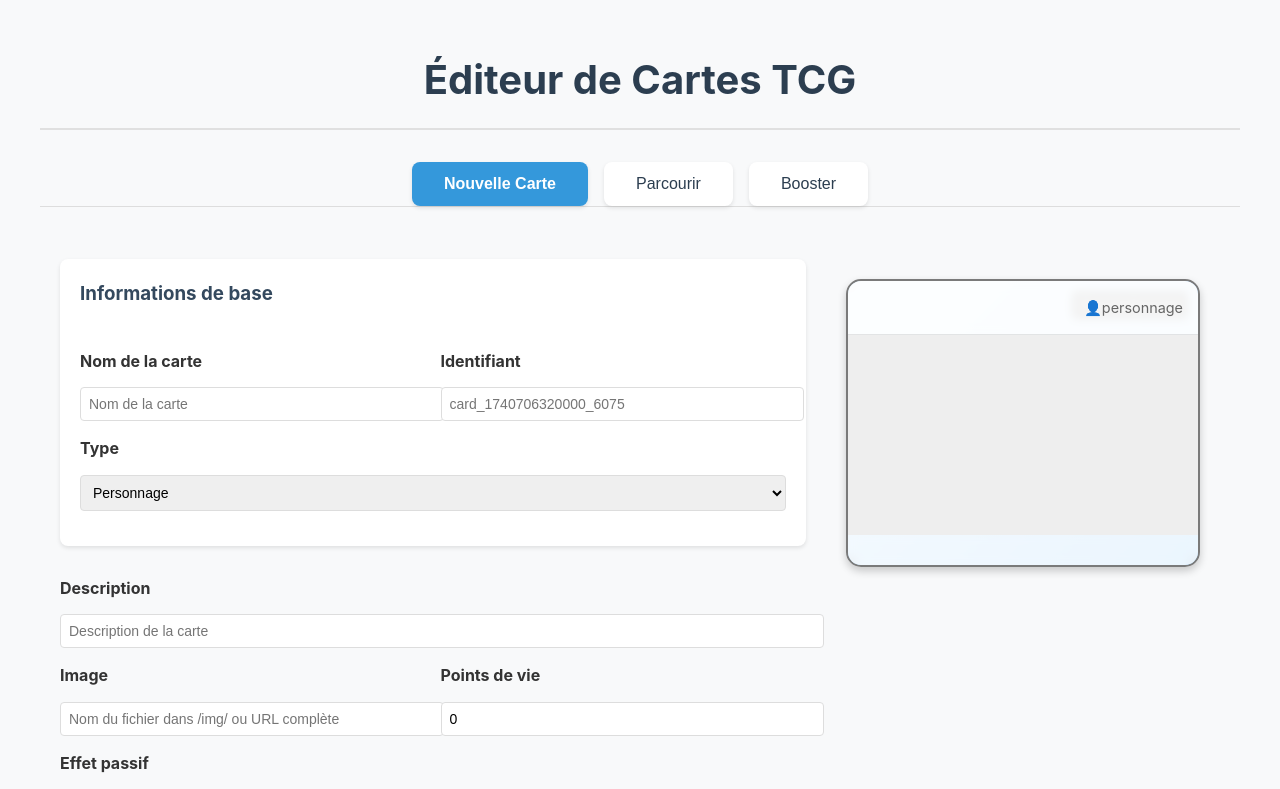
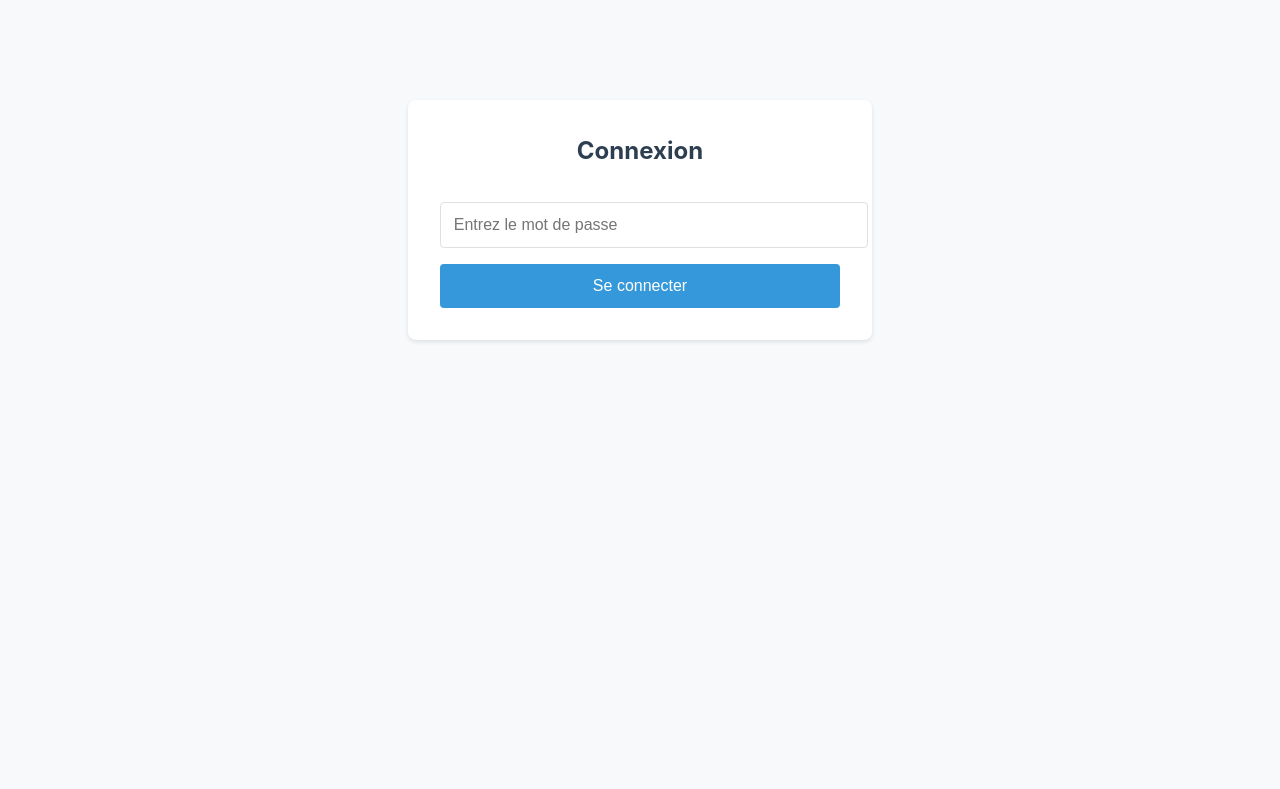
Before and after one commit to geraldmas/yeayeayea, a React (Create React App) app: page / in a window 1280 px wide. Shown: the top 789 px of the page. Built offline with nearby package versions, Linux system fonts and the light colour scheme.

Commit message:
Add login component and authentication logic to App

```diff
--- a/src/App.css
+++ b/src/App.css
@@ -527,3 +527,52 @@ button:hover {
   border-radius: 8px;
   box-shadow: 0 2px 4px rgba(0, 0, 0, 0.1);
 }
+
+.login-container {
+  max-width: 400px;
+  margin: 100px auto;
+  padding: 2rem;
+  background-color: white;
+  border-radius: 8px;
+  box-shadow: 0 2px 4px rgba(0, 0, 0, 0.1);
+}
+
+.login-container h2 {
+  text-align: center;
+  margin-bottom: 2rem;
+  color: var(--text-color);
+}
+
+.form-group {
+  margin-bottom: 1rem;
+}
+
+.password-input {
+  width: 100%;
+  padding: 0.8rem;
+  border: 1px solid var(--border-color);
+  border-radius: 4px;
+  font-size: 1rem;
+}
+
+.login-button {
+  width: 100%;
+  padding: 0.8rem;
+  background-color: var(--primary-color);
+  color: white;
+  border: none;
+  border-radius: 4px;
+  font-size: 1rem;
+  cursor: pointer;
+  transition: background-color 0.2s;
+}
+
+.login-button:hover {
+  background-color: #2980b9;
+}
+
+.error-message {
+  color: var(--error-color);
+  margin-bottom: 1rem;
+  text-align: center;
+}
--- a/src/App.tsx
+++ b/src/App.tsx
@@ -3,12 +3,14 @@ import CardForm from './components/CardForm';
 import BoosterForm from './components/BoosterForm';
 import CardBrowser from './components/CardBrowser';
 import Notification from './components/Notification';
+import Login from './components/Login';
 import { Card, Booster } from './types';
 import { validateCard } from './utils/validation';
 import { saveCard } from './utils/supabaseClient';
 import './App.css';
 
 const App: React.FC = () => {
+  const [isAuthenticated, setIsAuthenticated] = useState<boolean>(false);
   const [activeTab, setActiveTab] = useState<'card' | 'booster' | 'browser'>('card');
   const [jsonPreview, setJsonPreview] = useState<string>('');
   const [notification, setNotification] = useState<{ message: string; type: 'success' | 'error' | 'info' } | null>(null);
@@ -108,6 +110,17 @@ const App: React.FC = () => {
     setJsonPreview(JSON.stringify(activeTab === 'card' ? cardData : boosterData, null, 2));
   }, [activeTab, cardData, boosterData]);
 
+  useEffect(() => {
+    const auth = localStorage.getItem('isAuthenticated');
+    if (auth === 'true') {
+      setIsAuthenticated(true);
+    }
+  }, []);
+
+  if (!isAuthenticated) {
+    return <Login onLogin={setIsAuthenticated} />;
+  }
+
   return (
     <div className="container">
       {notification && (
@@ -119,7 +132,7 @@ const App: React.FC = () => {
       )}
 
       <header>
-        <h1>Éditeur de Cartes TCG</h1>
+        <h1>Éditeur de cartes</h1>
       </header>
 
       <div className="tab-container">
--- /dev/null
+++ b/src/components/Login.tsx
@@ -0,0 +1,45 @@
+import React, { useState } from 'react';
+
+interface LoginProps {
+  onLogin: (isAuthenticated: boolean) => void;
+}
+
+const Login: React.FC<LoginProps> = ({ onLogin }) => {
+  const [password, setPassword] = useState('');
+  const [error, setError] = useState('');
+
+  const handleSubmit = (e: React.FormEvent) => {
+    e.preventDefault();
+    const cleanPassword = password.trim();
+    // Mot de passe simple pour démonstration
+    if (cleanPassword === 'vanderestgay') {
+      localStorage.setItem('isAuthenticated', 'true');
+      onLogin(true);
+    } else {
+      setError('Mot de passe incorrect');
+    }
+  };
+
+  return (
+    <div className="login-container">
+      <h2>Connexion</h2>
+      <form onSubmit={handleSubmit}>
+        <div className="form-group">
+          <input
+            type="password"
+            value={password}
+            onChange={(e) => setPassword(e.target.value)}
+            placeholder="Entrez le mot de passe"
+            className="password-input"
+          />
+        </div>
+        {error && <div className="error-message">{error}</div>}
+        <button type="submit" className="login-button">
+          Se connecter
+        </button>
+      </form>
+    </div>
+  );
+};
+
+export default Login;
```
